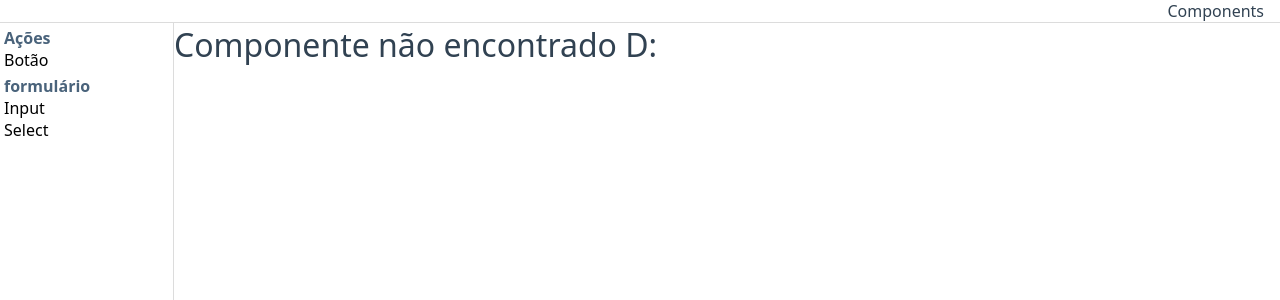
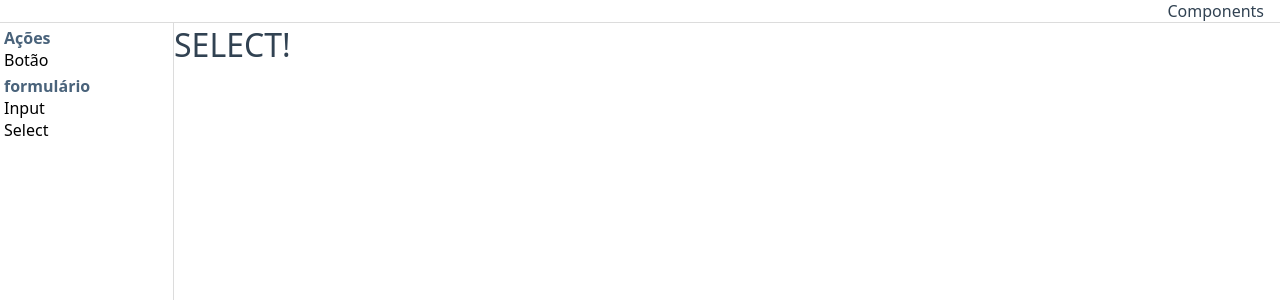
Before and after one commit to Leckller/vueasy, a Vue app: page /components/forms/select in a window 1280 px wide. Shown: the top 300 px of the page. Built offline with nearby package versions, Linux system fonts and the light colour scheme; a web font is replaced by a local one.

Commit message:
feat: navegação com 3 opções de componentes

```diff
--- a/src/components/actions/button/ButtonDemo.vue
+++ b/src/components/actions/button/ButtonDemo.vue
@@ -1,5 +1,5 @@
 <template>
 
-    Isso é uma demo, bbs!
+    <h1>Button!</h1>
 
 </template>
--- /dev/null
+++ b/src/components/forms/input/InputDemo.vue
@@ -0,0 +1,3 @@
+<template>
+    <h1>Input!</h1>
+</template>
--- /dev/null
+++ b/src/components/forms/select/SelectDemo.vue
@@ -0,0 +1,5 @@
+<template>
+    <h1>
+        SELECT!
+    </h1>
+</template>
--- a/src/layout/Layout.vue
+++ b/src/layout/Layout.vue
@@ -29,13 +29,13 @@ import HighLightText from '@/components/typography/texts/HighLightText.vue';
 
                 <SideBarGroup group-name="Ações">
 
-                    <Link path="button">Botão</Link>
+                    <Link path="/components/actions/button">Botão</Link>
 
                 </SideBarGroup>
 
                 <SideBarGroup group-name="formulário">
-                    <Link path="input">Input</Link>
-                    <Link path="select">Select</Link>
+                    <Link path="/components/forms/input">Input</Link>
+                    <Link path="/components/forms/select">Select</Link>
                 </SideBarGroup>
 
             </template>
--- a/src/views/components-view/ActiveComponent.vue
+++ b/src/views/components-view/ActiveComponent.vue
@@ -8,6 +8,8 @@
 
 <script setup lang="ts">
 import ButtonDemo from '@/components/actions/button/ButtonDemo.vue'
+import InputDemo from '@/components/forms/input/InputDemo.vue'
+import SelectDemo from '@/components/forms/select/SelectDemo.vue'
 import { type Component, computed } from 'vue'
 import { useRoute } from 'vue-router'
 
@@ -18,6 +20,11 @@ const components: Record<string, Record<string, Component>> = {
     actions: {
         button: ButtonDemo,
     },
+
+    forms: {
+        input: InputDemo,
+        select: SelectDemo,
+    }
 
     //   navigation: {
     //     sidebar: SidebarView,
```
